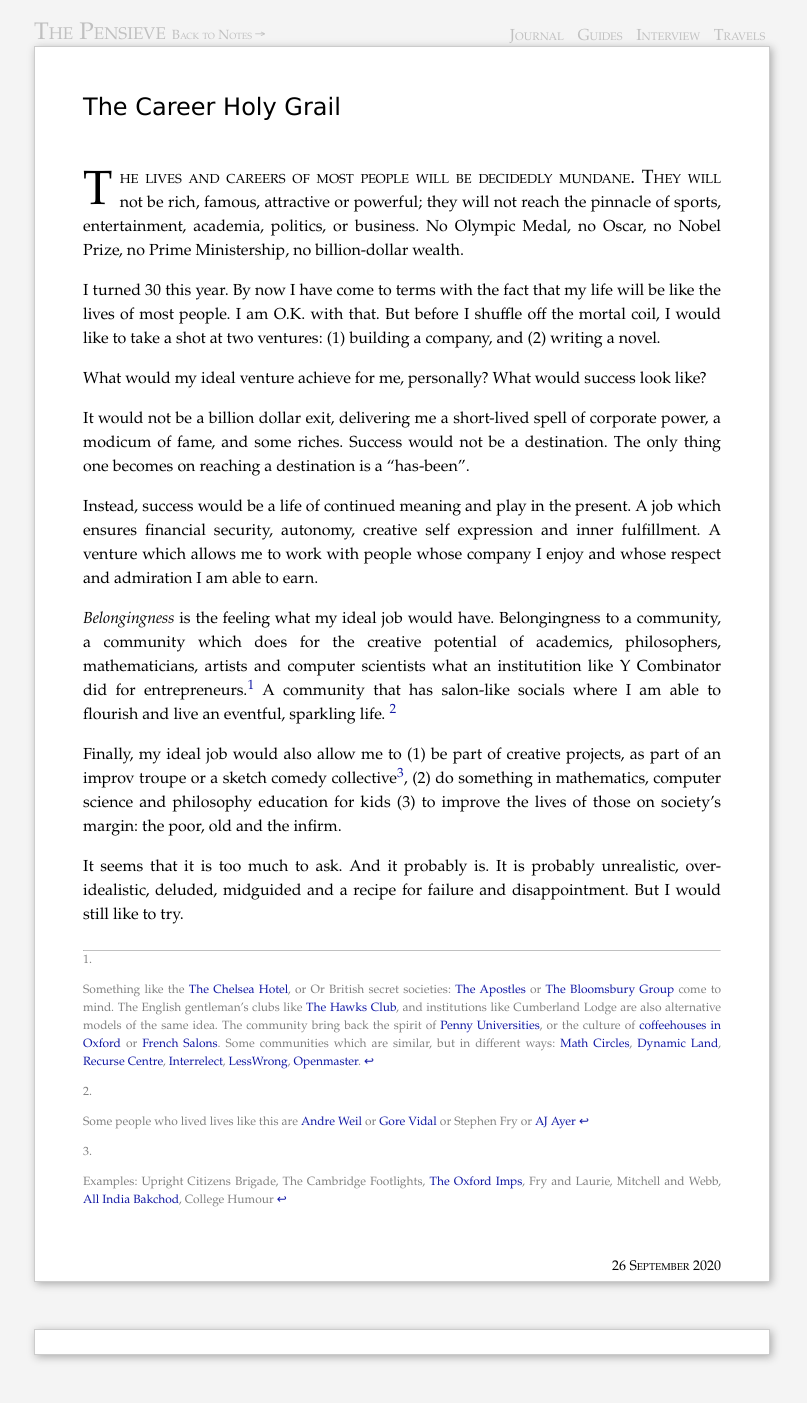
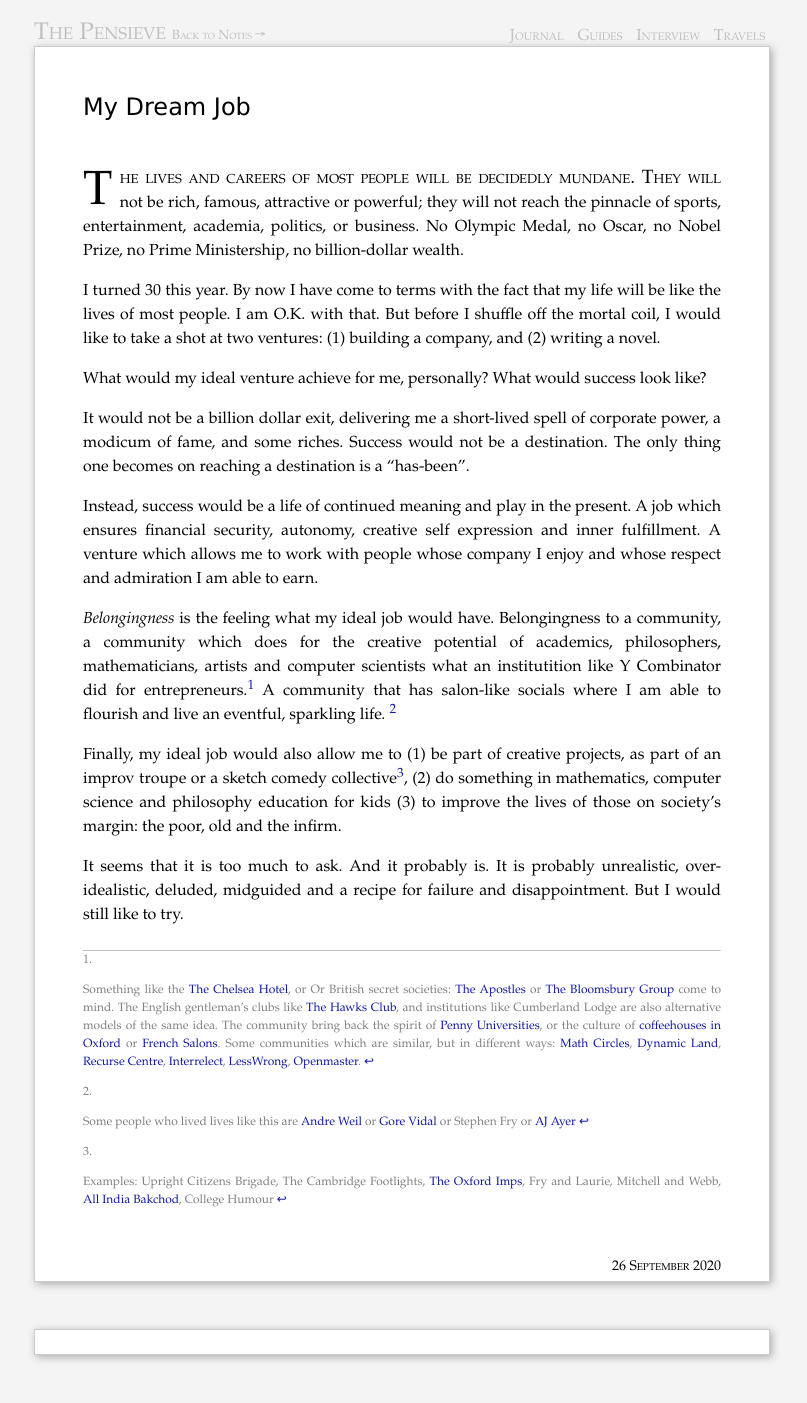
Before and after one commit to piyushahuja/piyushahuja.github.io, a Jekyll site: the page built from _posts/journal/2020-09-26-grail.md, in a window 1280 px wide. Shown: the whole page, without its empty margins (238-1045 px from the left). Built offline with Jekyll 4.4.1, drawn with Linux system fonts in a browser that asks for light colours; comment, search, counter and statistics services are not loaded.

Commit message:
auto deployed

```diff
--- a/_posts/journal/2020-09-26-grail.md
+++ b/_posts/journal/2020-09-26-grail.md
@@ -1,6 +1,6 @@
 ---
 layout: post-journal
-title: The Career Holy Grail
+title: My Dream Job
 date:   2020-09-26 09:00:11
 tag:
 categories: journal
```
